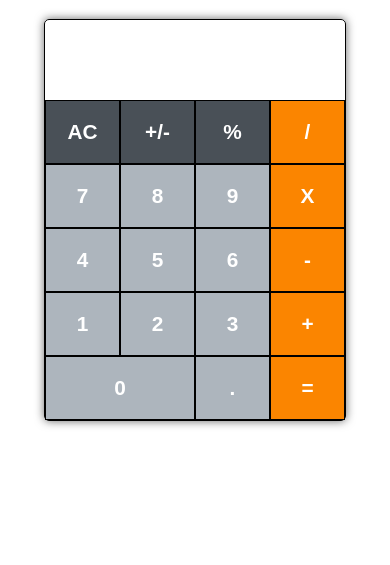
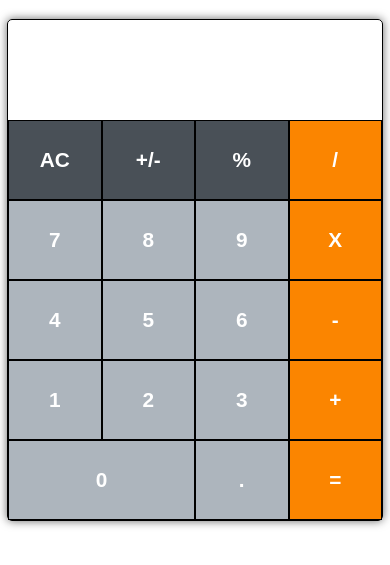
Before and after one commit to vedant2720/calculator, a plain HTML site: page index.html in a window 390 px wide. Shown: the part 111-676 px from the top of the page. Drawn offline with Linux system fonts and the light colour scheme.

Commit message:
small change in width 2

```diff
--- a/style.css
+++ b/style.css
@@ -105,8 +105,8 @@ button{
         flex-direction: column;
         border: 1px solid black;
         border-radius: 5px;
-        width:300px;
-        height:400px;
+        width:100%;
+        height:500px;
         justify-content: space-between;
         box-shadow: 0 0 10px rgba(0, 0, 0, 0.6);
     }
```
